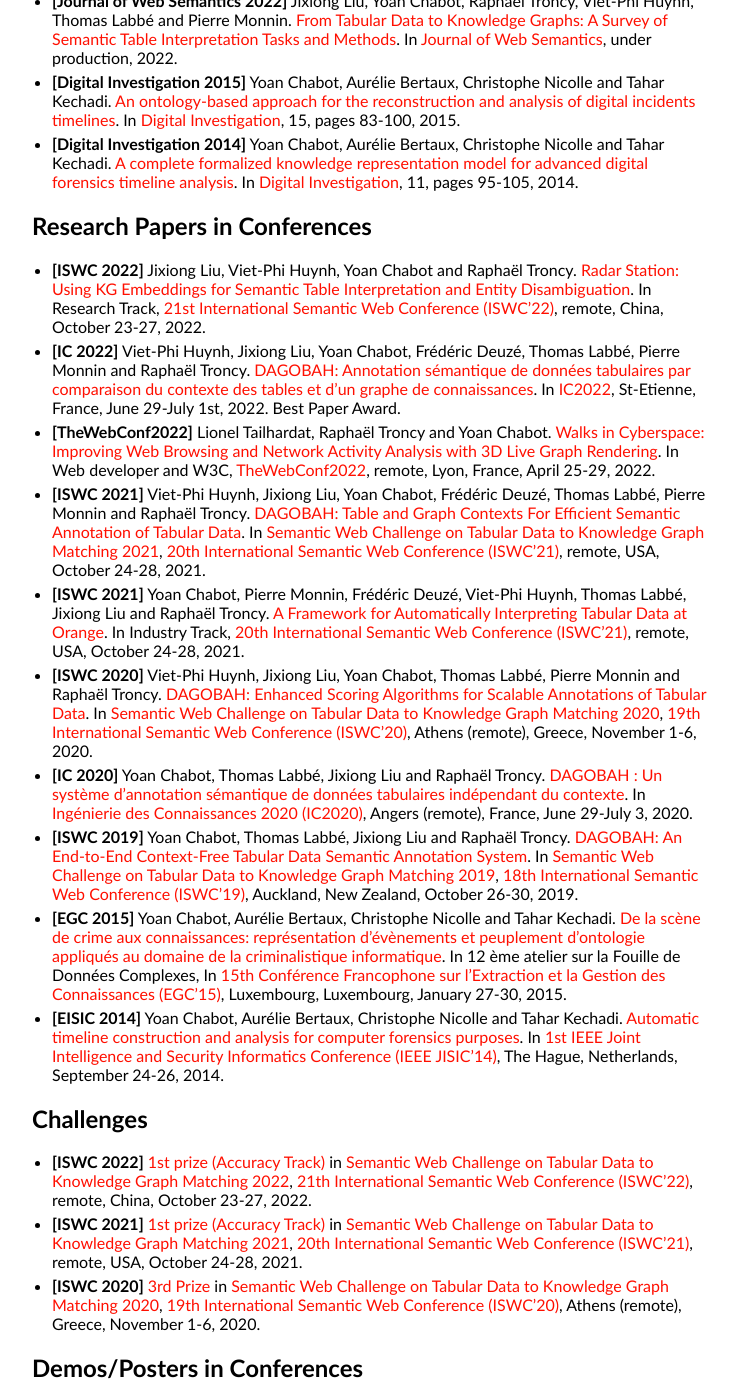
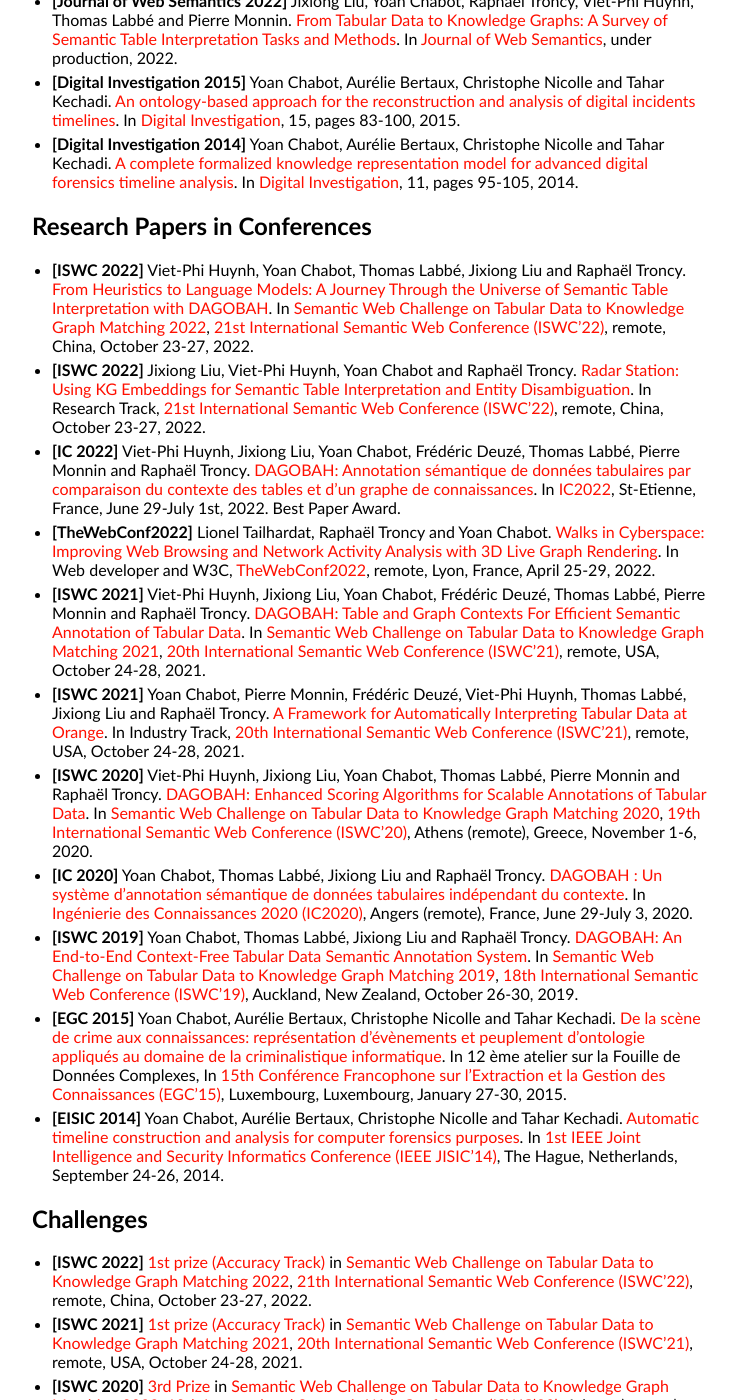
Before and after one commit to yoanchabot/yoanchabot.github.io, a Jekyll site: the page built from publications.md, in a window 1280 px wide and 1400 px high, scrolled down 222 px. Shown: the whole window, without its empty margins (258-996 px from the left). Built offline with Jekyll 4.4.1, drawn with Linux system fonts in a browser that asks for light colours; some of the changed text lies outside the part shown.

Commit message:
Update publications.md

```diff
--- a/publications.md
+++ b/publications.md
@@ -9,6 +9,7 @@
 * <b id="digital_investigation_2014">[Digital Investigation 2014]</b> Yoan Chabot, Aurélie Bertaux, Christophe Nicolle and Tahar Kechadi. [A complete formalized knowledge representation model for advanced digital forensics timeline analysis](https://github.com/yoanchabot/papers/raw/main/chabot2014a.pdf). In [Digital Investigation](https://www.sciencedirect.com/journal/digital-investigation), 11, pages 95-105, 2014.
 
 ## Research Papers in Conferences
+* <b id="iswc_2022_b">[ISWC 2022]</b> Viet-Phi Huynh, Yoan Chabot, Thomas Labbé, Jixiong Liu and Raphaël Troncy. [From Heuristics to Language Models: A Journey Through the Universe of Semantic Table Interpretation with DAGOBAH](https://github.com/yoanchabot/papers/raw/main/huynh2022b.pdf). In [Semantic Web Challenge on Tabular Data to Knowledge Graph Matching 2022](http://www.cs.ox.ac.uk/isg/challenges/sem-tab/2021/index.html), [21st International Semantic Web Conference (ISWC'22)](https://iswc2022.semanticweb.org/), remote, China, October 23-27, 2022.
 * <b id="iswc_2022_a">[ISWC 2022]</b> Jixiong Liu, Viet-Phi Huynh, Yoan Chabot and Raphaël Troncy. [Radar Station: Using KG Embeddings for Semantic Table Interpretation and Entity Disambiguation](https://github.com/yoanchabot/papers/raw/main/liu2022a.pdf). In Research Track, [21st International Semantic Web Conference (ISWC'22)](https://iswc2022.semanticweb.org/), remote, China, October 23-27, 2022.
 * <b id="ic_2022">[IC 2022]</b> Viet-Phi Huynh, Jixiong Liu, Yoan Chabot, Frédéric Deuzé, Thomas Labbé, Pierre Monnin and Raphaël Troncy. [DAGOBAH: Annotation sémantique de données tabulaires par comparaison du contexte des tables et d'un graphe de connaissances](https://github.com/yoanchabot/papers/raw/main/huynh2022.pdf). In [IC2022](https://ci.mines-stetienne.fr/pfia2022/conferences/ic/), St-Etienne, France, June 29-July 1st, 2022. Best Paper Award.
 * <b id="thewebconf_2022">[TheWebConf2022]</b> Lionel Tailhardat, Raphaël Troncy and Yoan Chabot. [Walks in Cyberspace: Improving Web Browsing and Network Activity Analysis with 3D Live Graph Rendering](https://github.com/yoanchabot/papers/raw/main/tailhardat2022.pdf). In Web developer and W3C, [TheWebConf2022](https://www2022.thewebconf.org), remote, Lyon, France, April 25-29, 2022.
@@ -21,11 +22,12 @@
 * <b id="eisic_2014">[EISIC 2014]</b> Yoan Chabot, Aurélie Bertaux, Christophe Nicolle and Tahar Kechadi. [Automatic timeline construction and analysis for computer forensics purposes](https://github.com/yoanchabot/papers/raw/main/chabot2014b.pdf). In [1st IEEE Joint Intelligence and Security Informatics Conference (IEEE JISIC'14)](http://www.eisic.eu/eisic2014/), The Hague, Netherlands, September 24-26, 2014.
 
 ## Challenges
-* <b id="iswc_2022_b">[ISWC 2022]</b> [1st prize (Accuracy Track)](https://github.com/yoanchabot/papers/raw/main/dagobah-certificate-2022.pdf) in [Semantic Web Challenge on Tabular Data to Knowledge Graph Matching 2022](https://sem-tab-challenge.github.io/2022/), [21th International Semantic Web Conference (ISWC'22)](https://iswc2022.semanticweb.org/), remote, China, October 23-27, 2022.
+* <b id="iswc_2022_c">[ISWC 2022]</b> [1st prize (Accuracy Track)](https://github.com/yoanchabot/papers/raw/main/dagobah-certificate-2022.pdf) in [Semantic Web Challenge on Tabular Data to Knowledge Graph Matching 2022](https://sem-tab-challenge.github.io/2022/), [21th International Semantic Web Conference (ISWC'22)](https://iswc2022.semanticweb.org/), remote, China, October 23-27, 2022.
 * <b id="iswc_2021_b">[ISWC 2021]</b> [1st prize (Accuracy Track)](https://github.com/yoanchabot/papers/raw/main/dagobah-certificate-2021.pdf) in [Semantic Web Challenge on Tabular Data to Knowledge Graph Matching 2021](http://www.cs.ox.ac.uk/isg/challenges/sem-tab/2021/index.html), [20th International Semantic Web Conference (ISWC'21)](https://iswc2021.semanticweb.org/), remote, USA, October 24-28, 2021.
 * <b id="iswc_2020">[ISWC 2020]</b> [3rd Prize](https://github.com/yoanchabot/papers/raw/main/dagobah-certificate-2020.pdf) in [Semantic Web Challenge on Tabular Data to Knowledge Graph Matching 2020](http://www.cs.ox.ac.uk/isg/challenges/sem-tab/2020/index.html/), [19th International Semantic Web Conference (ISWC'20)](https://iswc2020.semanticweb.org/), Athens (remote), Greece, November 1-6, 2020.
 
 ## Demos/Posters in Conferences
+* <b id="iswc_2022_d">[ISWC 2022]</b> Viet-Phi Huynh, Yoan Chabot, Thomas Labbé, Jixiong Liu and Raphaël Troncy. [From Heuristics to Language Models: A Journey Through the Universe of Semantic Table Interpretation with DAGOBAH](https://github.com/yoanchabot/papers/raw/main/huynh2022c.pdf). In [Semantic Web Challenge on Tabular Data to Knowledge Graph Matching 2022](http://www.cs.ox.ac.uk/isg/challenges/sem-tab/2021/index.html), [21st International Semantic Web Conference (ISWC'22)](https://iswc2022.semanticweb.org/), remote, China, October 23-27, 2022.
 * <b id="eswc_2022">[ESWC 2022]</b> Christophe Sarthou-Camy, Guillaume Jourdain, Yoan Chabot, Pierre Monnin, Frédéric Deuzé, Viet-Phi Huynh, Jixiong Liu, Thomas Labbé and Raphaël Troncy. [DAGOBAH UI: A New Hope For Semantic Table Interpretation](https://github.com/yoanchabot/papers/raw/main/chabot2022a.pdf). In [19th European Semantic Web Conference (ESWC'22)](https://2022.eswc-conferences.org/), Hersonissos, Greece, May 29-June 2, 2022.
 * <b id="iswc_2021_c">[ISWC 2021]</b> Viet-Phi Huynh, Jixiong Liu, Yoan Chabot, Frédéric Deuzé, Thomas Labbé, Pierre Monnin, Raphaël Troncy and Guillaume Dive. [DAGOBAH: Table and Graph Contexts For Efficient Semantic Annotation of Tabular Data](https://github.com/yoanchabot/papers/raw/main/dive2021.pdf). In [Semantic Web Challenge on Tabular Data to Knowledge Graph Matching 2021](http://www.cs.ox.ac.uk/isg/challenges/sem-tab/2021/index.html), [20th International Semantic Web Conference (ISWC'21)](https://iswc2021.semanticweb.org/), remote, USA, October 24-28, 2021.
 * <b id="IA2_2021">[IA2 2021]</b> Lionel Tailhardat, Yoan Chabot, Raphaël Troncy. [NORIA : machiNe learning, Ontology and Reasoning for the Identification of Anomalies](https://genears.github.io/pubs/IA2-2021-NORIA-POSTER.pdf). In [IA2 autumn school](https://ia2.gdria.fr/), Paris, France, September 27-October 1 2021.
```
